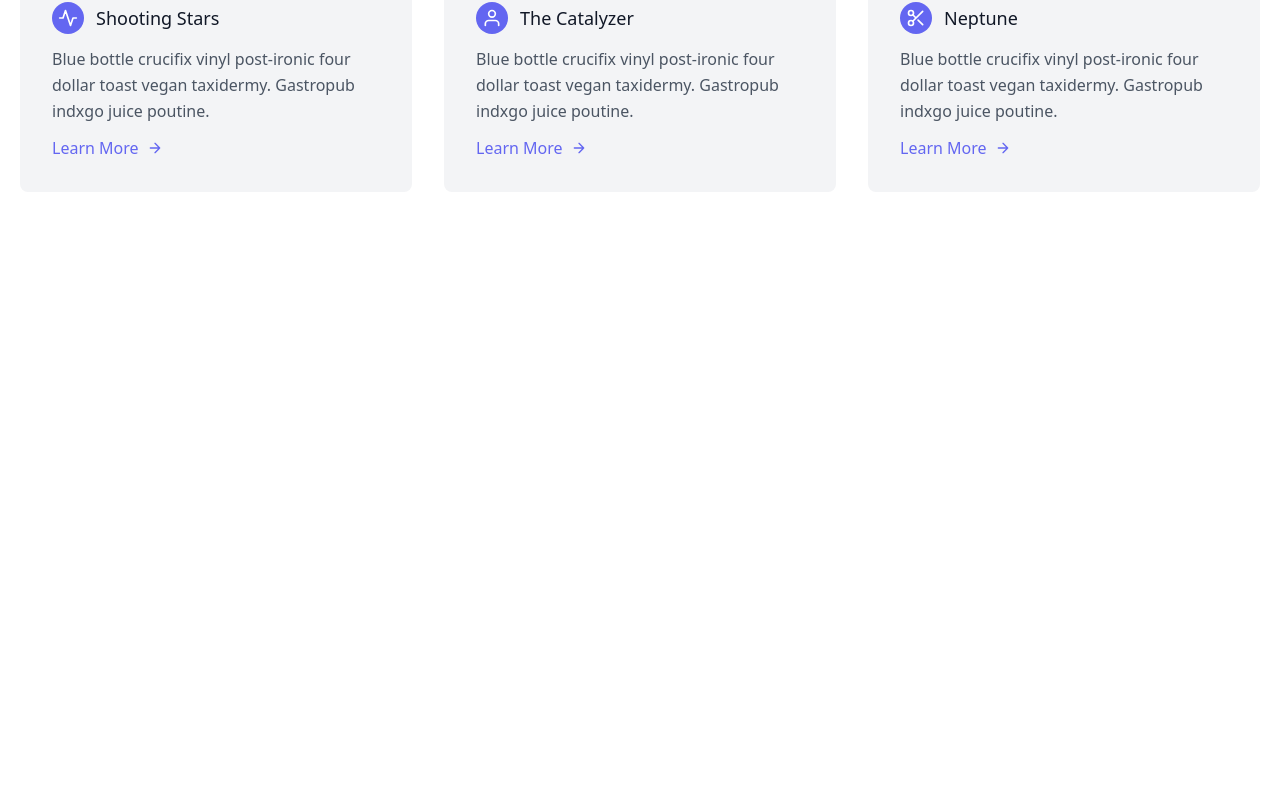
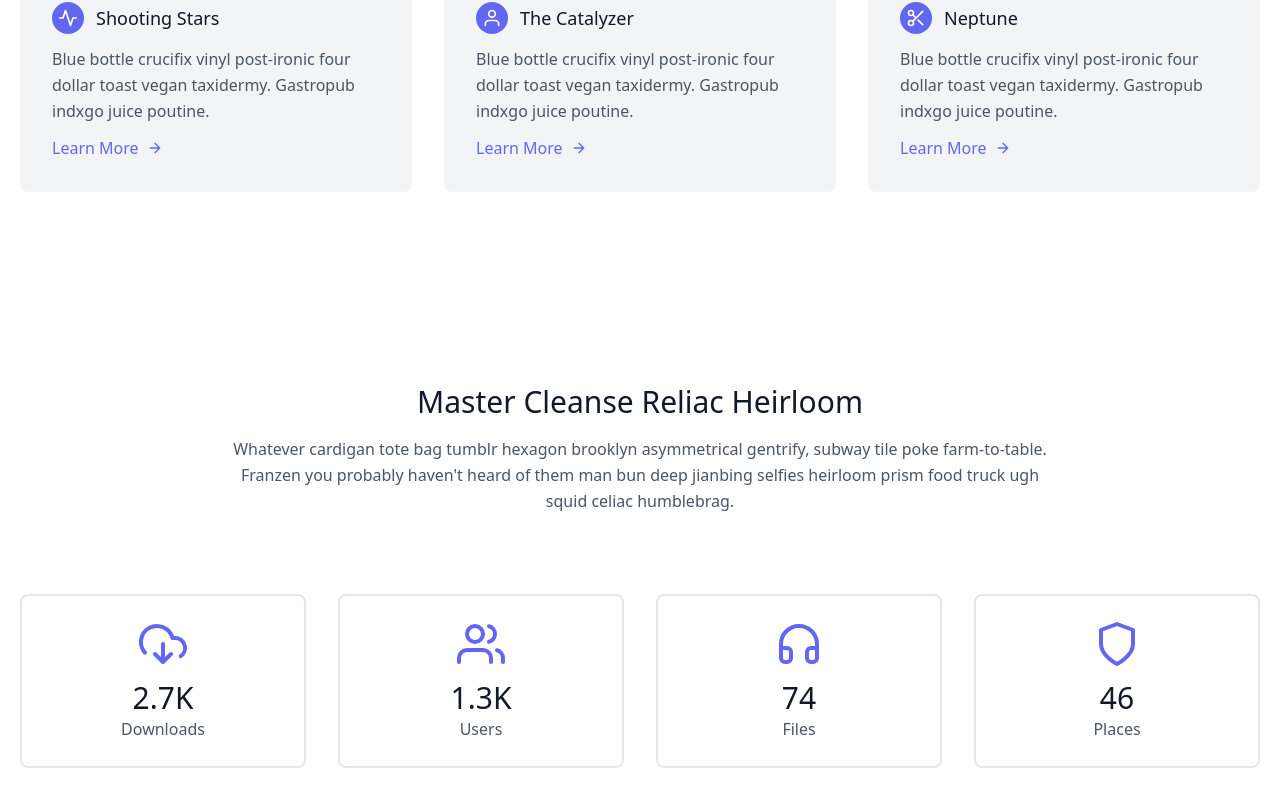
Before and after one commit to nesathanozturk/ozshop, a React (Create React App) app: page / in a window 1280 px wide. Shown: the part 1969-2775 px from the top of the page. Before the commit the page ends 2257 px from the top, so only its background shows below. Built offline with nearby package versions, Linux system fonts and the light colour scheme.

Commit message:
feat: created statsCard

```diff
--- /dev/null
+++ b/src/components/statsCard/StatsCard.jsx
@@ -0,0 +1,103 @@
+const StatsCard = () => {
+  return (
+    <section className="text-gray-600 body-font">
+      <div className="container px-5 py-24 mx-auto">
+        <div className="flex flex-col text-center w-full mb-20">
+          <h1 className="sm:text-3xl text-2xl font-medium title-font mb-4 text-gray-900">
+            Master Cleanse Reliac Heirloom
+          </h1>
+          <p className="lg:w-2/3 mx-auto leading-relaxed text-base">
+            Whatever cardigan tote bag tumblr hexagon brooklyn asymmetrical
+            gentrify, subway tile poke farm-to-table. Franzen you probably
+            haven't heard of them man bun deep jianbing selfies heirloom prism
+            food truck ugh squid celiac humblebrag.
+          </p>
+        </div>
+        <div className="flex flex-wrap -m-4 text-center">
+          <div className="p-4 md:w-1/4 sm:w-1/2 w-full">
+            <div className="border-2 border-gray-200 px-4 py-6 rounded-lg">
+              <svg
+                fill="none"
+                stroke="currentColor"
+                stroke-linecap="round"
+                stroke-linejoin="round"
+                stroke-width="2"
+                className="text-indigo-500 w-12 h-12 mb-3 inline-block"
+                viewBox="0 0 24 24"
+              >
+                <path d="M8 17l4 4 4-4m-4-5v9"></path>
+                <path d="M20.88 18.09A5 5 0 0018 9h-1.26A8 8 0 103 16.29"></path>
+              </svg>
+              <h2 className="title-font font-medium text-3xl text-gray-900">
+                2.7K
+              </h2>
+              <p className="leading-relaxed">Downloads</p>
+            </div>
+          </div>
+          <div className="p-4 md:w-1/4 sm:w-1/2 w-full">
+            <div className="border-2 border-gray-200 px-4 py-6 rounded-lg">
+              <svg
+                fill="none"
+                stroke="currentColor"
+                stroke-linecap="round"
+                stroke-linejoin="round"
+                stroke-width="2"
+                className="text-indigo-500 w-12 h-12 mb-3 inline-block"
+                viewBox="0 0 24 24"
+              >
+                <path d="M17 21v-2a4 4 0 00-4-4H5a4 4 0 00-4 4v2"></path>
+                <circle cx="9" cy="7" r="4"></circle>
+                <path d="M23 21v-2a4 4 0 00-3-3.87m-4-12a4 4 0 010 7.75"></path>
+              </svg>
+              <h2 className="title-font font-medium text-3xl text-gray-900">
+                1.3K
+              </h2>
+              <p className="leading-relaxed">Users</p>
+            </div>
+          </div>
+          <div className="p-4 md:w-1/4 sm:w-1/2 w-full">
+            <div className="border-2 border-gray-200 px-4 py-6 rounded-lg">
+              <svg
+                fill="none"
+                stroke="currentColor"
+                stroke-linecap="round"
+                stroke-linejoin="round"
+                stroke-width="2"
+                className="text-indigo-500 w-12 h-12 mb-3 inline-block"
+                viewBox="0 0 24 24"
+              >
+                <path d="M3 18v-6a9 9 0 0118 0v6"></path>
+                <path d="M21 19a2 2 0 01-2 2h-1a2 2 0 01-2-2v-3a2 2 0 012-2h3zM3 19a2 2 0 002 2h1a2 2 0 002-2v-3a2 2 0 00-2-2H3z"></path>
+              </svg>
+              <h2 className="title-font font-medium text-3xl text-gray-900">
+                74
+              </h2>
+              <p className="leading-relaxed">Files</p>
+            </div>
+          </div>
+          <div className="p-4 md:w-1/4 sm:w-1/2 w-full">
+            <div className="border-2 border-gray-200 px-4 py-6 rounded-lg">
+              <svg
+                fill="none"
+                stroke="currentColor"
+                stroke-linecap="round"
+                stroke-linejoin="round"
+                stroke-width="2"
+                className="text-indigo-500 w-12 h-12 mb-3 inline-block"
+                viewBox="0 0 24 24"
+              >
+                <path d="M12 22s8-4 8-10V5l-8-3-8 3v7c0 6 8 10 8 10z"></path>
+              </svg>
+              <h2 className="title-font font-medium text-3xl text-gray-900">
+                46
+              </h2>
+              <p className="leading-relaxed">Places</p>
+            </div>
+          </div>
+        </div>
+      </div>
+    </section>
+  );
+};
+
+export default StatsCard;
--- a/src/modules/home/Home.jsx
+++ b/src/modules/home/Home.jsx
@@ -1,5 +1,6 @@
 import FeatureCard from "../../components/featureCard/FeatureCard";
 import Hero from "../../components/hero/Hero";
+import StatsCard from "../../components/statsCard/StatsCard";
 import Products from "../../components/products/Products";
 
 const Home = () => {
@@ -16,6 +17,7 @@ const Home = () => {
       </div>
       <Products />
       <FeatureCard />
+      <StatsCard />
     </>
   );
 };
```
